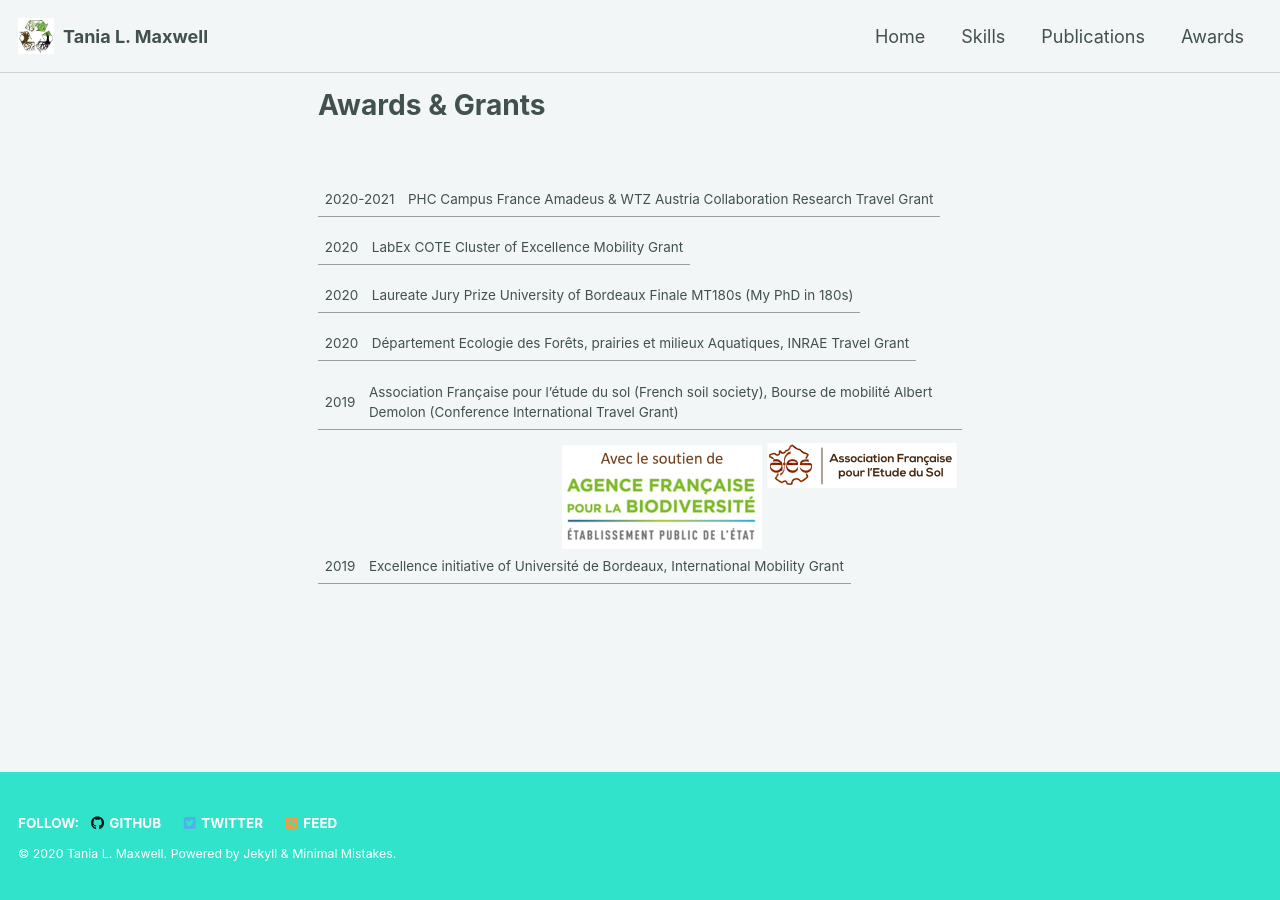
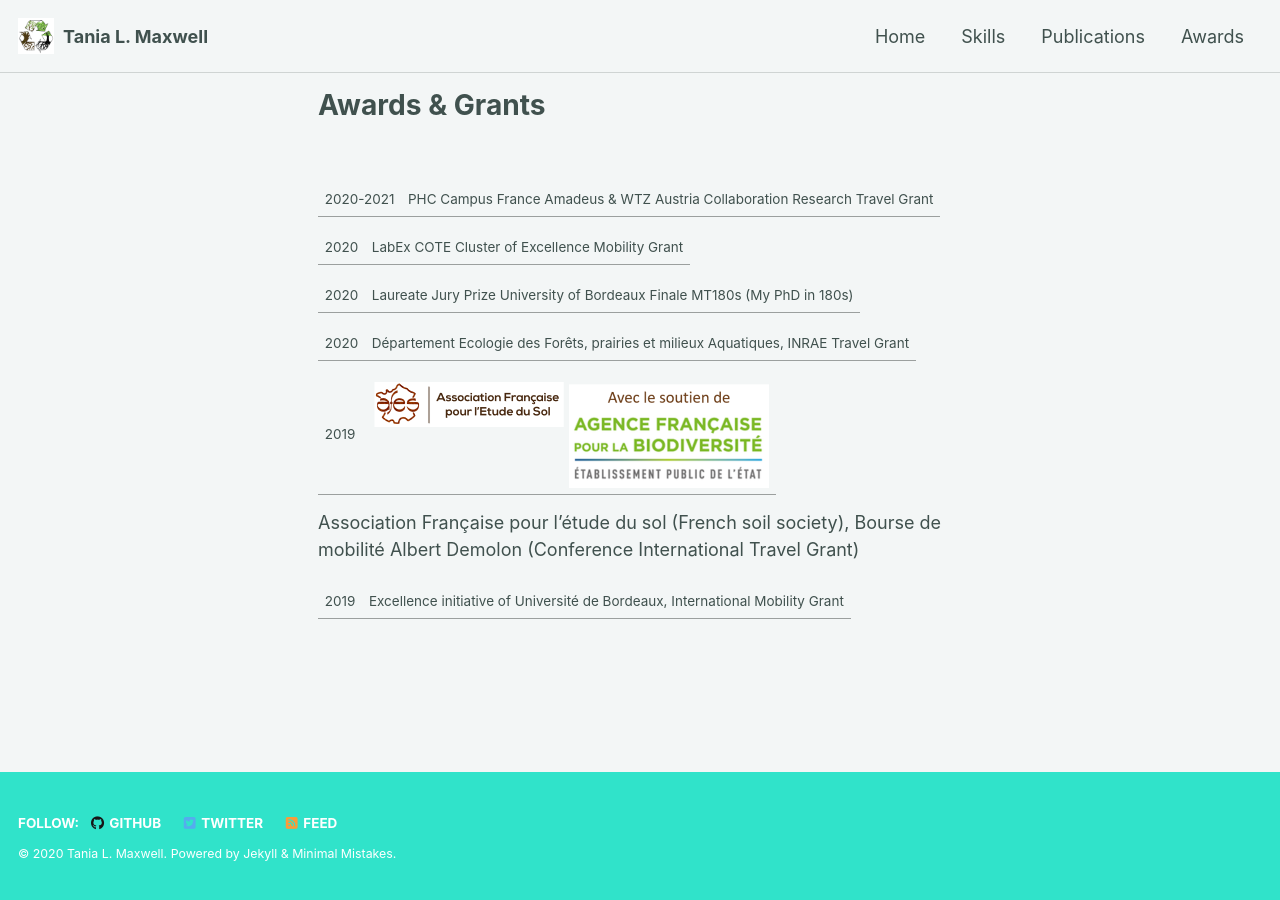
Before and after one commit to Tania-Maxwell/Tania-Maxwell.github.io, a Jekyll site: the page built from _pages/awards.md, in a window 1280 px wide. Built offline with Jekyll 4.4.1, drawn with Linux system fonts in a browser that asks for light colours; cached includes are drawn as plain includes; nearby versions of some CDN libraries.

Commit message:
image alignement, changed config automatic toc

```diff
--- a/_config.yml
+++ b/_config.yml
@@ -219,4 +219,4 @@ defaults:
     values:
       layout: single
       author_profile: true
-      toc: true
+      toc: false
--- a/_pages/awards.md
+++ b/_pages/awards.md
@@ -14,8 +14,8 @@ title: "Awards & Grants"
 
 2020 | Département Ecologie des Forêts, prairies et milieux Aquatiques, INRAE Travel Grant
 
-2019 | Association Française pour l'étude du sol (French soil society), Bourse de mobilité Albert Demolon (Conference International Travel Grant)
+2019 | ![](/img/afb_logo.png){:style="float: right"}![](/img/afes_logo.png){:style="float: right"}
 
-![](/img/afes_logo.png){:style="float: right"} ![](/img/afb_logo.png){:style="float: right"}
+Association Française pour l'étude du sol (French soil society), Bourse de mobilité Albert Demolon (Conference International Travel Grant)
 
 2019 | Excellence initiative of Université de Bordeaux, International Mobility Grant
```
